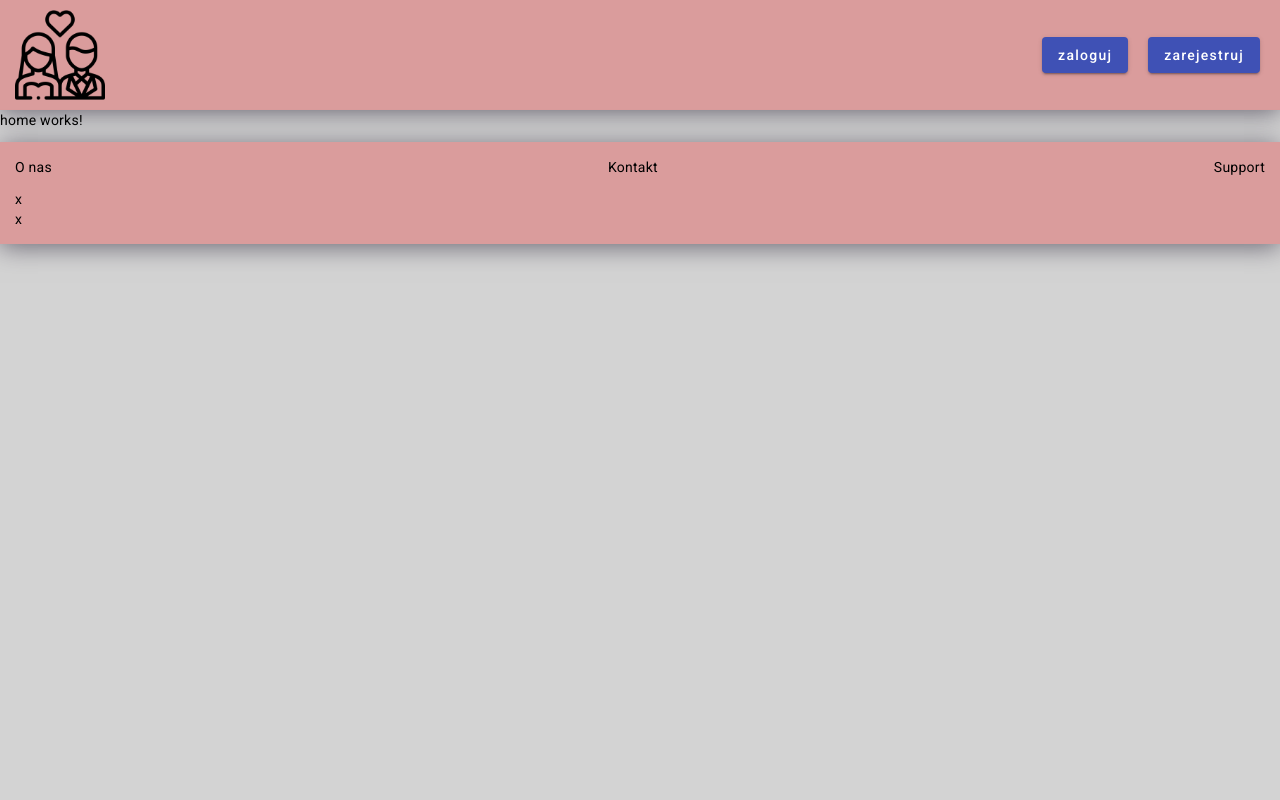
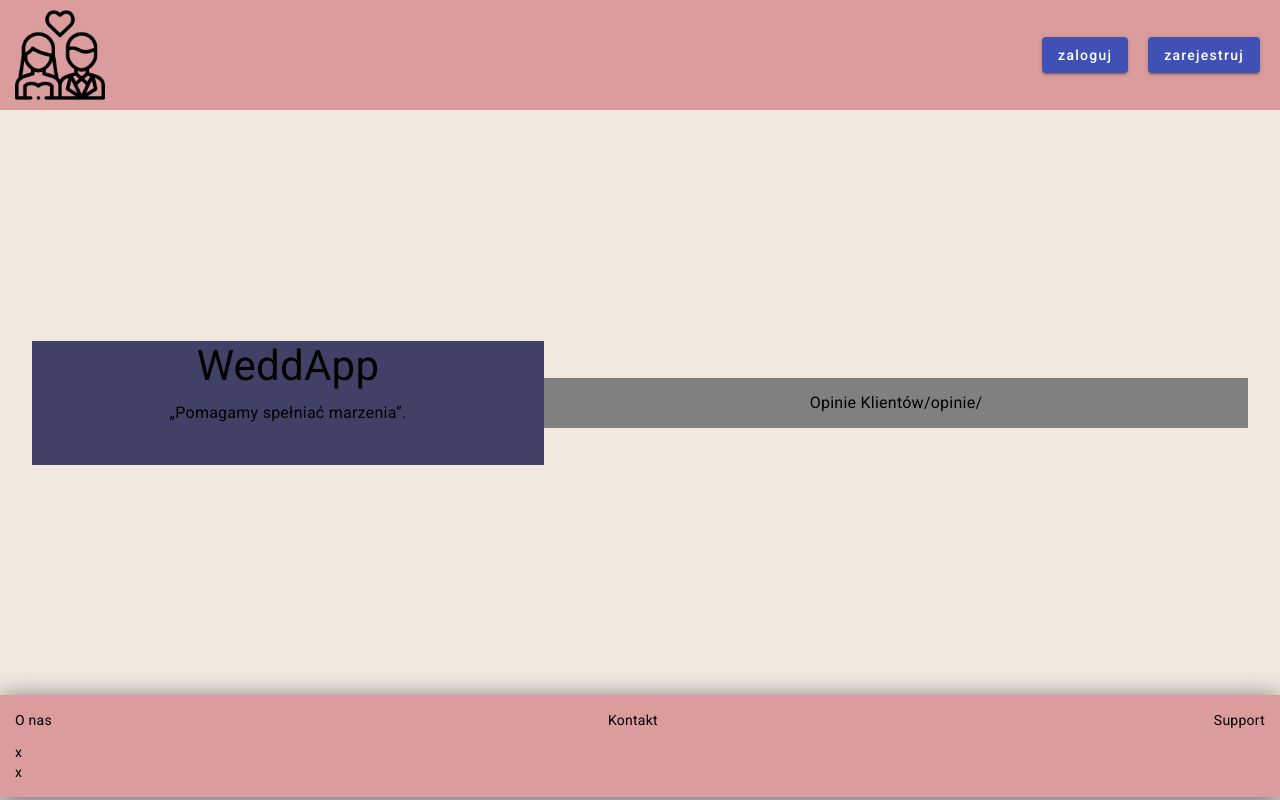
Before and after one commit to Dlugolecka/wedApp, an Angular app: page /home in a window 1280 px wide. Built offline with nearby package versions, Linux system fonts and the light colour scheme.

Commit message:
Create a skeleton home page

```diff
--- a/src/app/app.component.html
+++ b/src/app/app.component.html
@@ -1,5 +1,7 @@
 <div class="main">
   <app-header></app-header>
-  <router-outlet></router-outlet>
+  <main class="router">
+    <router-outlet></router-outlet>
+  </main>
   <app-footer></app-footer>
 </div>
--- a/src/app/app.component.scss
+++ b/src/app/app.component.scss
@@ -0,0 +1,5 @@
+//TODO FIX HEIGHT
+
+.router {
+  height: calc(100vh - 215px);
+}
--- a/src/app/core/pages/home/home.component.html
+++ b/src/app/core/pages/home/home.component.html
@@ -1 +1,10 @@
-<p>home works!</p>
+<div class="main_content">
+  <div class="main_txt">
+    <p>WeddApp</p>
+    <p class="quote_txt">„Pomagamy spełniać marzenia”.</p>
+  </div>
+  <div class="opinions_txt">
+    <div>Opinie Klientów</div>
+    <div>/opinie/</div>
+  </div>
+</div>
--- a/src/app/core/pages/home/home.component.scss
+++ b/src/app/core/pages/home/home.component.scss
@@ -0,0 +1,40 @@
+.main_content {
+  background-color: #f1e9dd;
+  height: 100%;
+  display: flex;
+  flex-flow: row nowrap;
+  justify-content: center;
+  align-items: center;
+}
+
+.main_txt {
+  background-color: rgb(65, 65, 103);
+  width: 40%;
+  display: flex;
+  flex-flow: column nowrap;
+  justify-content: center;
+  align-items: center;
+  font-size: 42px;
+  padding: 15px;
+  text-align: center;
+}
+
+.quote_txt {
+  display: flex;
+  flex-flow: row wrap;
+  font-size: 16px;
+  justify-content: center;
+  align-items: center;
+  padding: 15px;
+}
+
+.opinions_txt {
+  width: 55%;
+  background-color: gray;
+  display: flex;
+  flex-flow: row wrap;
+  font-size: 16px;
+  justify-content: center;
+  align-items: center;
+  padding: 15px;
+}
```
